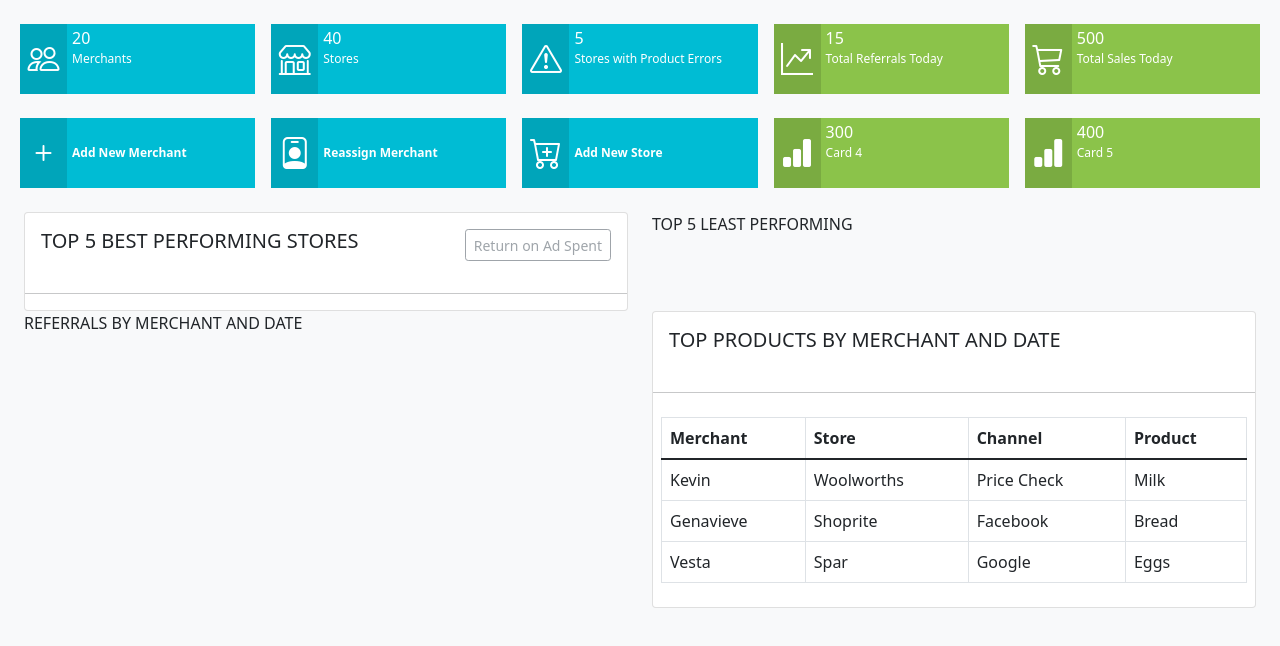
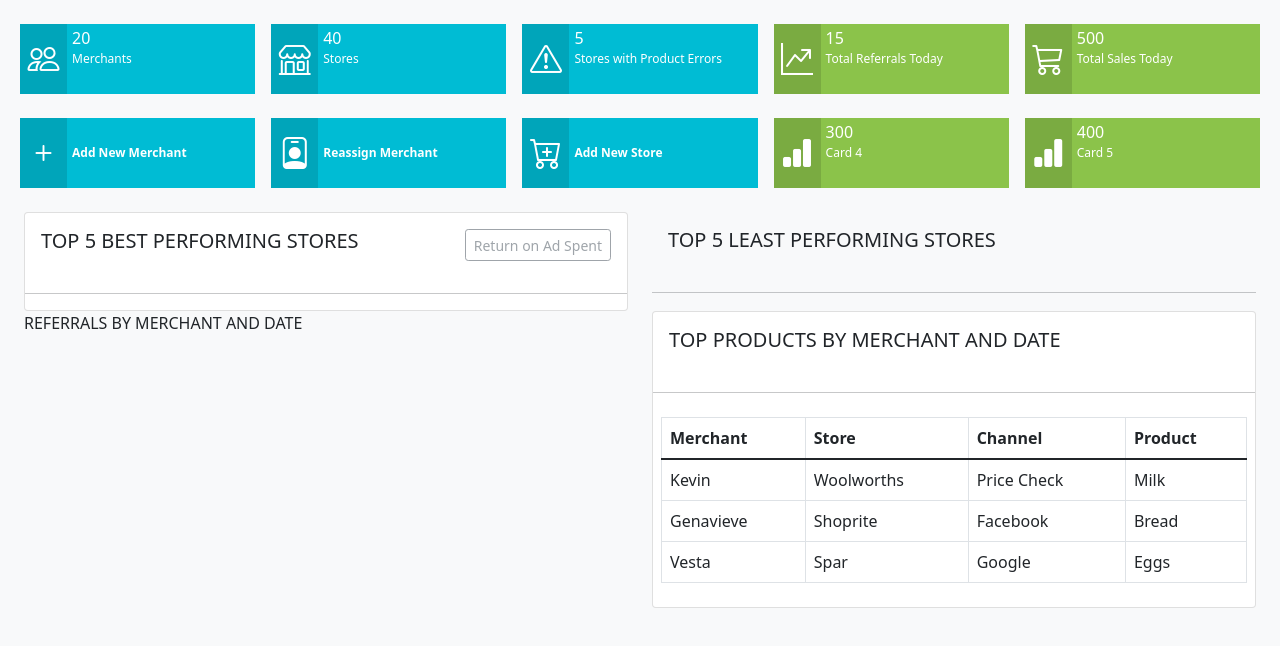
Before and after one commit to Vesta-Nassone/shopping-feeder-dashboard, a React (Create React App) app: page / in a window 1280 px wide. Shown: the top 646 px of the page. Built offline with nearby package versions, Linux system fonts and the light colour scheme.

Commit message:
Add the Top 5 least performing stores card.

```diff
--- a/src/components/graphs/Graphs.jsx
+++ b/src/components/graphs/Graphs.jsx
@@ -20,7 +20,15 @@ export default function Graphs() {
 					<hr />
 				</div>
 			</div>
-			<div className="col-lg-6">TOP 5 LEAST PERFORMING</div>
+			<div className="col-lg-6">
+				<div className="card-body d-flex justify-content-between">
+					<h5 className="card-title">
+						TOP 5 LEAST PERFORMING STORES
+					</h5>
+
+				</div>
+				<hr />
+			</div>
 			<div className="col-lg-6">REFERRALS BY MERCHANT AND DATE</div>
 			{/* Start of the Table section.
 				Made the Table a seperate component.
```
